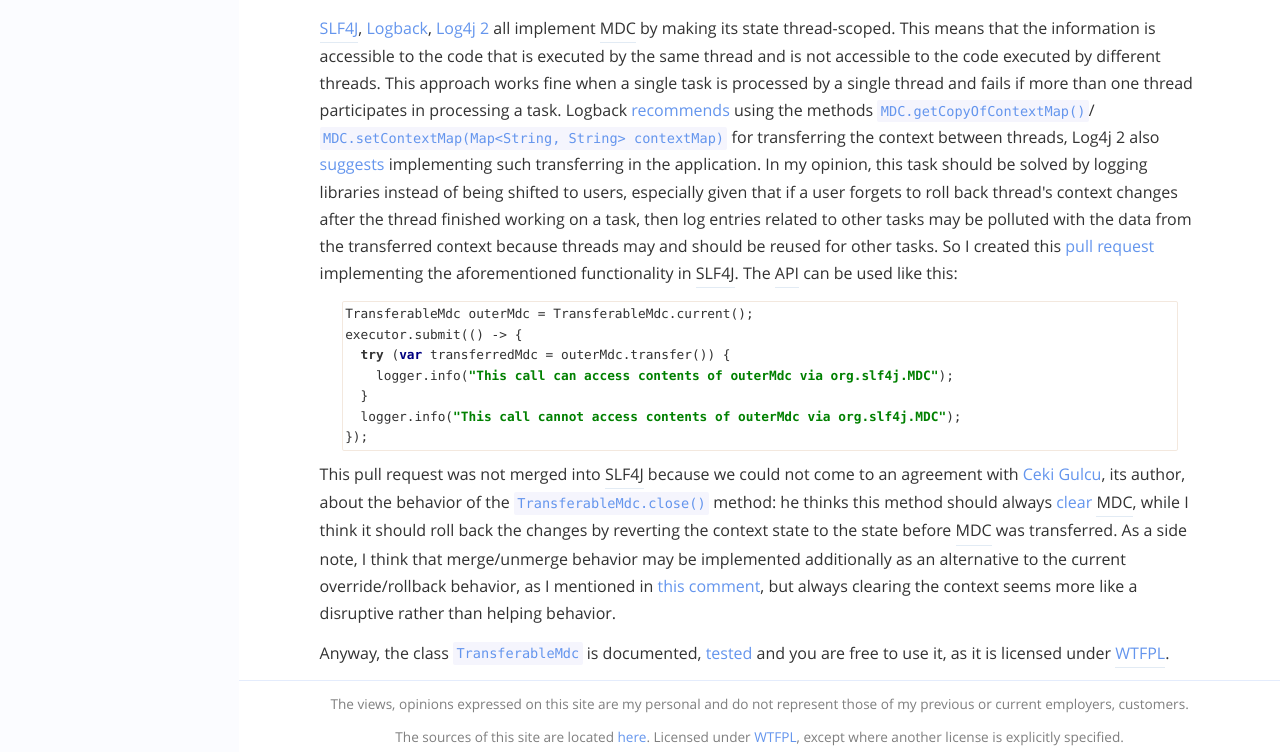
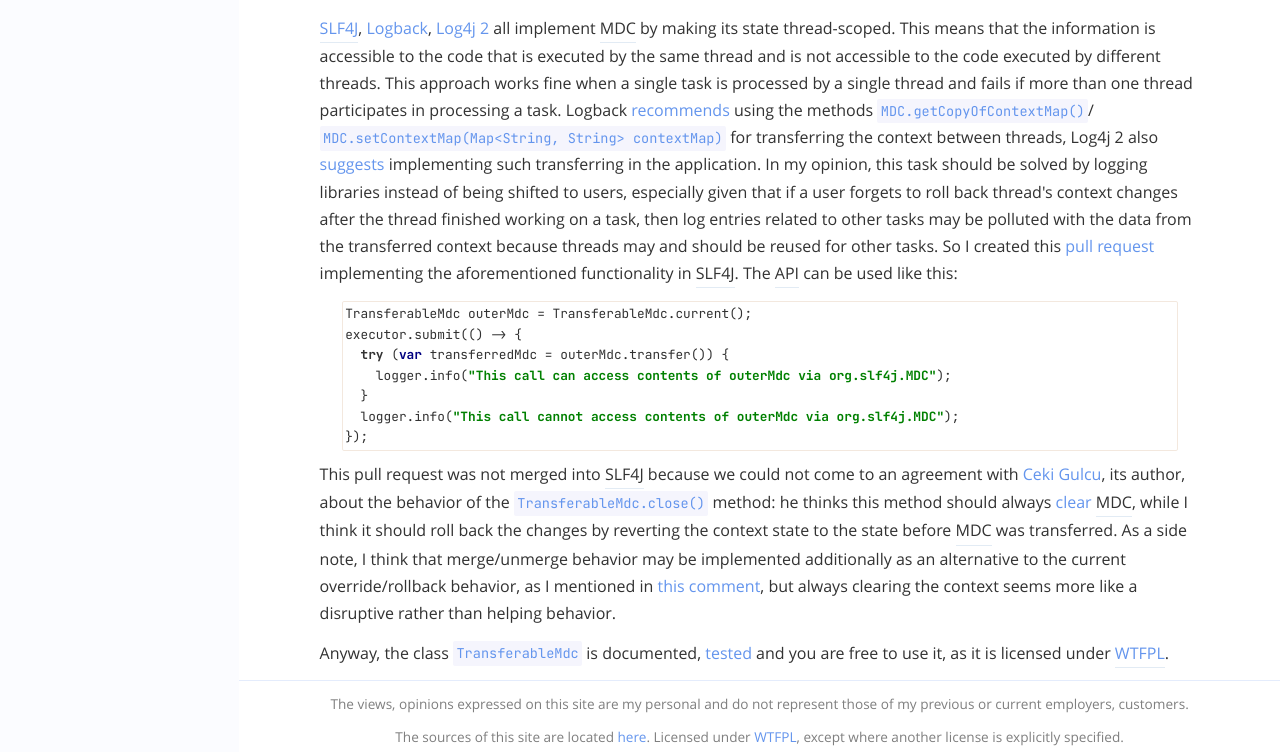
Before and after one commit to stIncMale/stincmale.github.io, a Jekyll site: the page built from _posts/2017-06-03-transferable-mdc.markdown, in a window 1280 px wide and 1109 px high. Shown: the part 306-1058 px from the top of the window. Built offline with Jekyll 4.4.1, drawn with Linux system fonts in a browser that asks for light colours.

Commit message:
Use JetBrainsMono font family for monospace

```diff
--- a/_sass/_init.scss
+++ b/_sass/_init.scss
@@ -35,6 +35,7 @@
     local("Open Sans Bold Italic"),
     url("/assets/font/OpenSans/OpenSans-BoldItalic.ttf") format("truetype");
 }
+
 @font-face {
   font-family: "Inter";
   unicode-range: U+21a9, U+25b6;
@@ -55,10 +56,49 @@
     local("Inter Bold"),
     url("/assets/font/Inter/Inter-Bold.ttf") format("truetype");
 }
+
+@font-face {
+  font-family: "JetBrainsMono";
+  font-display: swap;
+  src:
+    local("JetBrainsMono"),
+    local("JetBrainsMono-Regular"),
+    local("JetBrainsMono Regular"),
+    url("/assets/font/JetBrainsMono/JetBrainsMono-Regular.woff2") format("woff2");
+}
+@font-face {
+  font-family: "JetBrainsMono";
+  font-weight: bold;
+  font-display: swap;
+  src:
+    local("JetBrainsMono-Bold"),
+    local("JetBrainsMono Bold"),
+    url("/assets/font/JetBrainsMono/JetBrainsMono-Bold.woff2") format("woff2");
+}
+@font-face {
+  font-family: "JetBrainsMono";
+  font-style: italic;
+  font-display: swap;
+  src:
+    local("JetBrainsMono-Italic"),
+    local("JetBrainsMono Italic"),
+    url("/assets/font/JetBrainsMono/JetBrainsMono-Italic.woff2") format("woff2");
+}
+@font-face {
+  font-family: "JetBrainsMono";
+  font-weight: bold;
+  font-style: italic;
+  font-display: swap;
+  src:
+    local("JetBrainsMono-BoldItalic"),
+    local("JetBrainsMono Bold Italic"),
+    url("/assets/font/JetBrainsMono/JetBrainsMono-BoldItalic.woff2") format("woff2");
+}
+
 $base-font-family: "Open Sans", "Inter",
   "Segoe UI", "Segoe UI Emoji", "Roboto", "Helvetica Neue", "Arial", sans-serif;
-$monospace-font-family: "Menlo", "Inconsolata", "Consolas", "Roboto Mono", "Ubuntu Mono",
-  "Liberation Mono", "Courier New", monospace;
+$monospace-font-family: "JetBrainsMono",
+  "Menlo", "Inconsolata", "Consolas", "Roboto Mono", "Ubuntu Mono", "Liberation Mono", monospace;
 
 $font-size: 1em;
 $medium-font-size: 0.9 * $font-size;
```
Also changed, not shown: assets/font/JetBrainsMono/authors.txt (added, +10 -0 lines), assets/font/JetBrainsMono/JetBrainsMono-Bold.woff2 (added), assets/font/JetBrainsMono/JetBrainsMono-BoldItalic.woff2 (added), assets/font/JetBrainsMono/JetBrainsMono-Italic.woff2 (added), assets/font/JetBrainsMono/JetBrainsMono-Regular.woff2 (added), assets/font/JetBrainsMono/license.txt (added).
